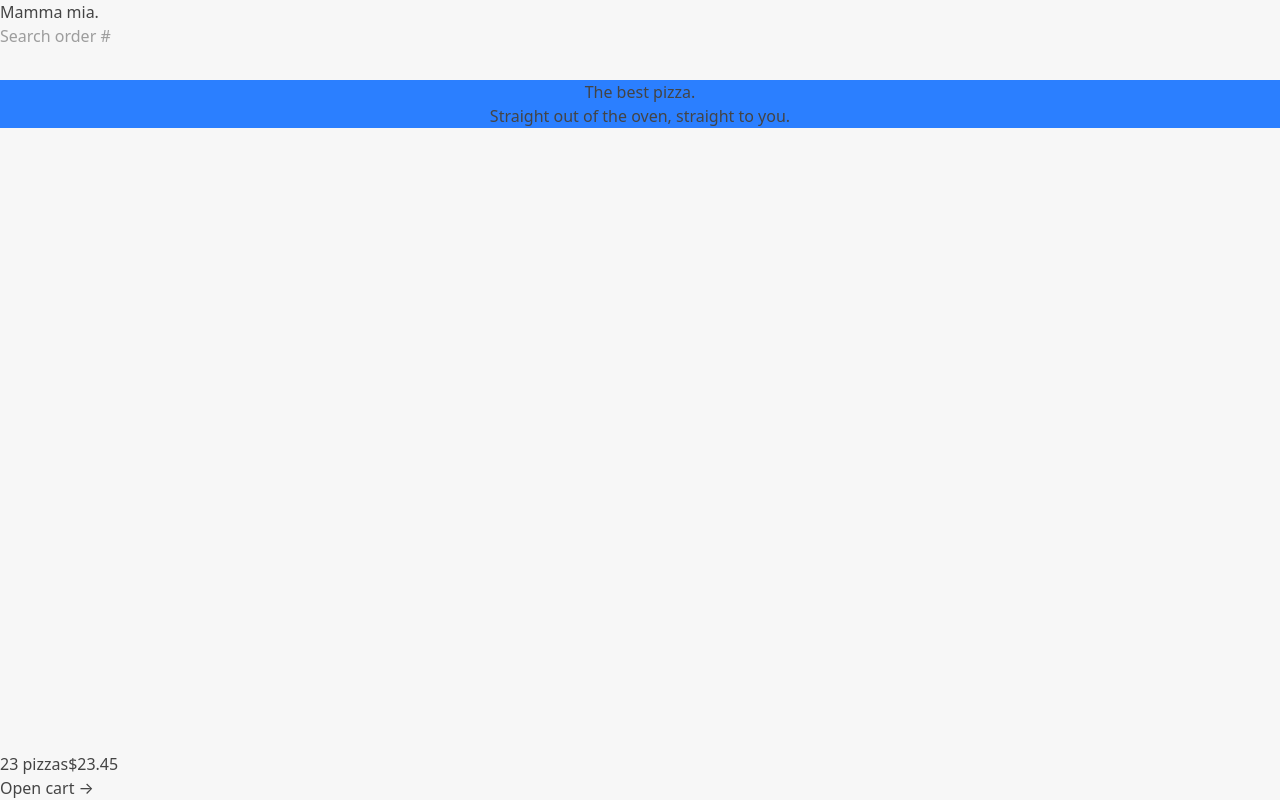
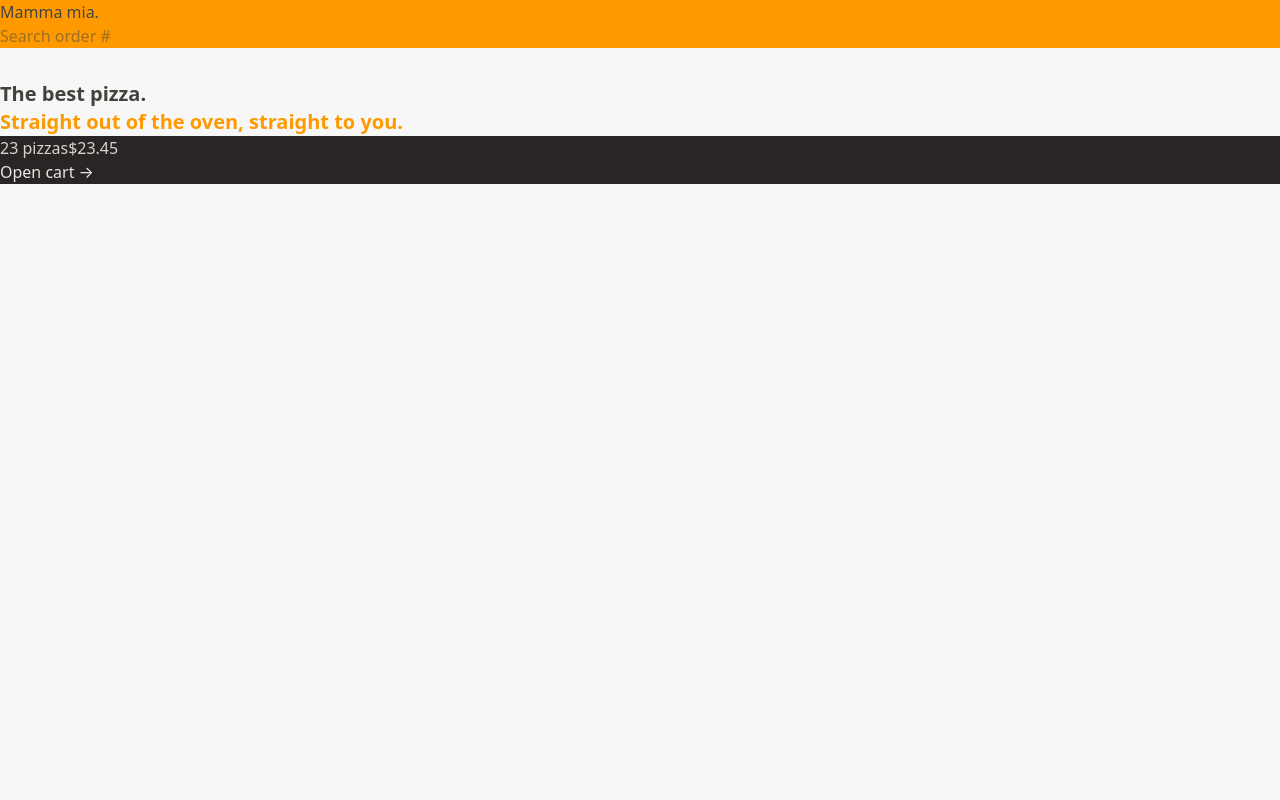
Before and after one commit to georgiev098/react-vite-pizza-app, a React (Vite) app: page / in a window 1280 px wide. Built offline with nearby package versions, Linux system fonts and the light colour scheme.

Commit message:
(style) add basic colors

```diff
--- a/src/features/cart/CartOverview.jsx
+++ b/src/features/cart/CartOverview.jsx
@@ -2,8 +2,8 @@
 
 export default function CartOverview() {
   return (
-    <div>
-      <p>
+    <div className="bg-stone-800 text-stone-200">
+      <p className="text-stone-300">
         <span>23 pizzas</span>
         <span>$23.45</span>
       </p>
--- a/src/ui/AppLayout.jsx
+++ b/src/ui/AppLayout.jsx
@@ -12,9 +12,8 @@
       <Header />
       <main>
         <Outlet />
+        <CartOverview />
       </main>
-
-      <CartOverview />
     </div>
   );
 }
--- a/src/ui/Header.jsx
+++ b/src/ui/Header.jsx
@@ -4,7 +4,7 @@
 export default function Header() {
   return (
     <div>
-      <header>
+      <header className="bg-amber-500">
         <Link to="/">Mamma mia.</Link>
         <SearchOrder />
       </header>
--- a/src/ui/Home.jsx
+++ b/src/ui/Home.jsx
@@ -1,10 +1,12 @@
 export default function Home() {
   return (
     <div>
-      <h1 className="text-center text-xl. bg-blue-500">
+      <h1 className="text-center, text-xl font-semibold text-stone-700">
         The best pizza.
         <br />
-        Straight out of the oven, straight to you.
+        <span className="text-amber-500">
+          Straight out of the oven, straight to you.
+        </span>
       </h1>
     </div>
   );
```
